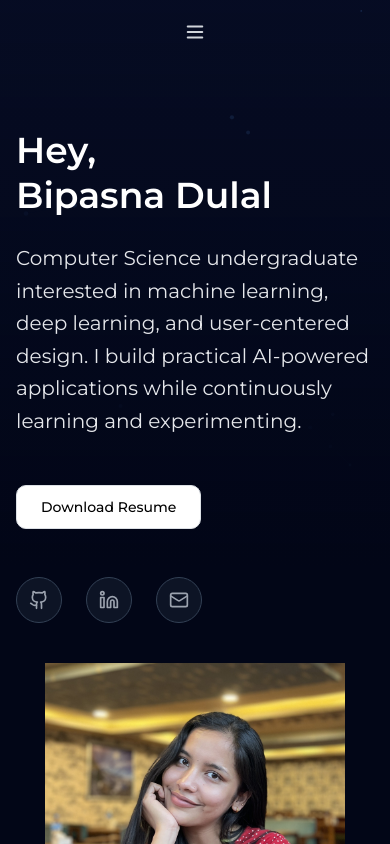
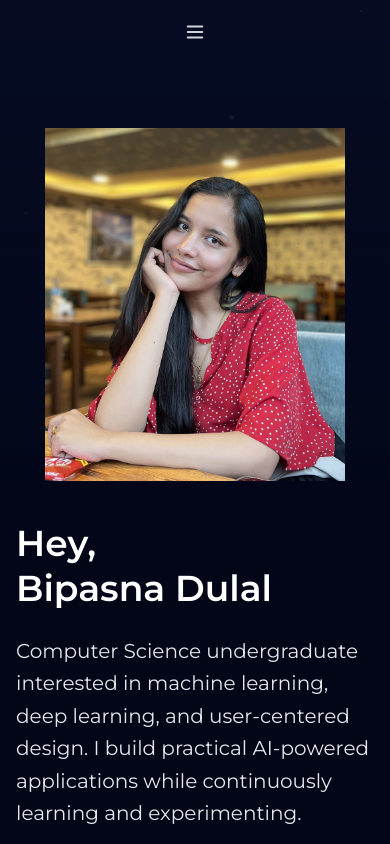
Before and after one commit to bipasnadulal/portfolio, a Next.js app: page / in a window 390 px wide. Shown: the top 844 px of the page. Built offline with nearby package versions, Linux system fonts and the light colour scheme.

Commit message:
testing hero section alignment

```diff
--- a/components/sections/Hero.tsx
+++ b/components/sections/Hero.tsx
@@ -44,7 +44,7 @@ export default function Hero() {
     <section className="relative min-h-screen flex items-center justify-center overflow-hidden">
       <div className="absolute inset-0 bg-gradient-to-b from-blue-950/20 via-slate-950 to-slate-950" />
 
-      <div className="relative z-10 max-w-7xl mx-auto px-4 sm:px-6 lg:px-8 py-32 flex flex-col-reverse md:flex-row items-center gap-10 text-center md:text-left">
+      <div className="relative z-10 max-w-7xl mx-auto px-4 sm:px-6 lg:px-8 py-32 flex flex-col md:flex-row items-center gap-10 text-center md:text-left">
         <div>
           <Image
             src="me.JPG"
```
